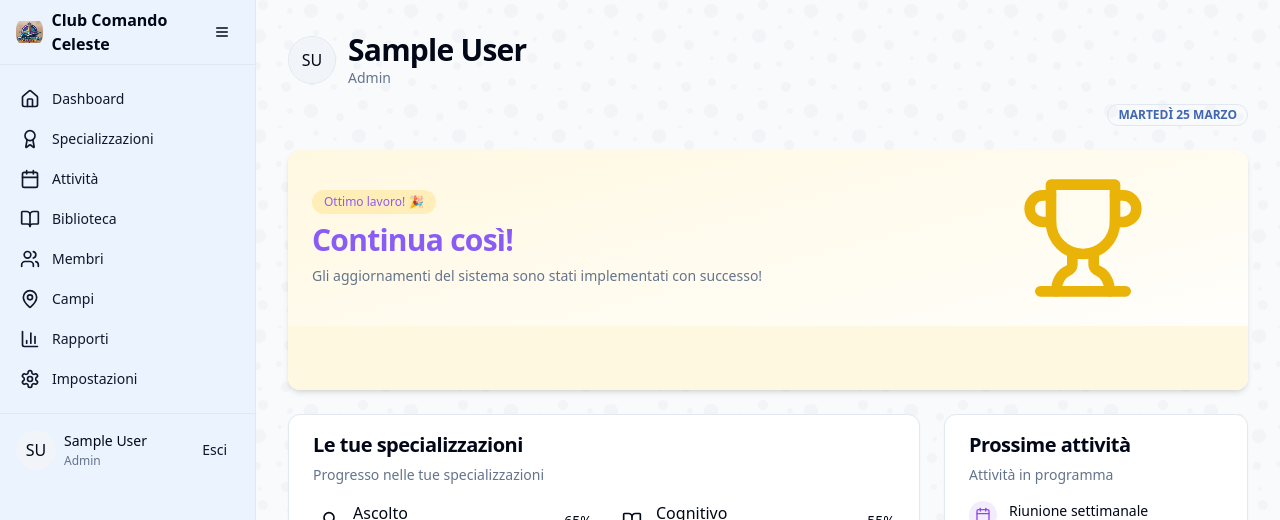
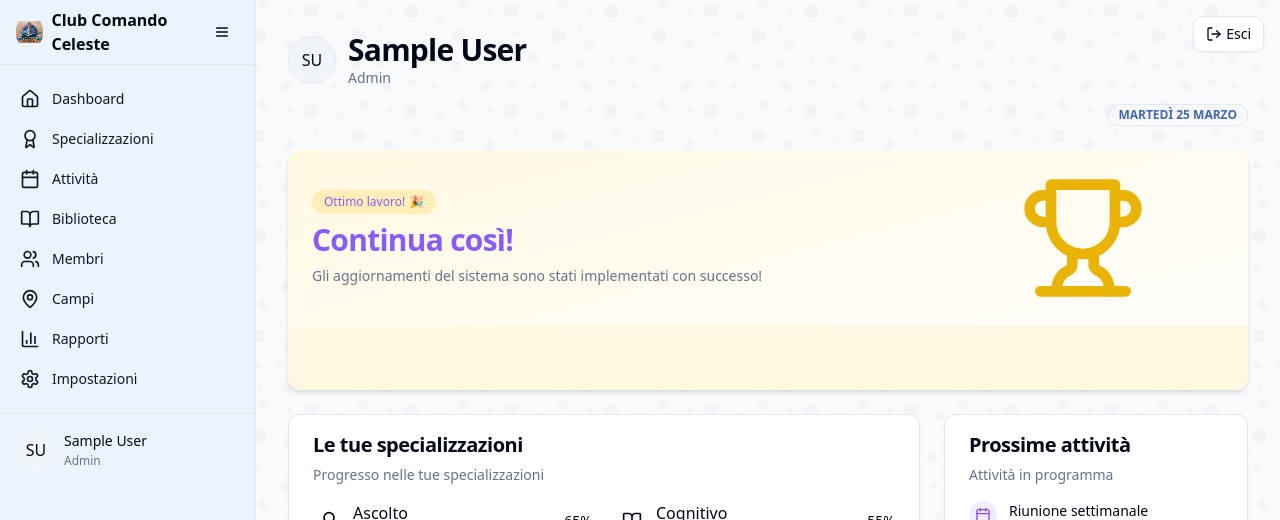
Before and after one commit to helpdesk270/scoutmanagers, a React (Vite) app: page / in a window 1280 px wide. Shown: the top 520 px of the page. Built offline with nearby package versions, Linux system fonts and the light colour scheme; sample sign-in values are in the browser's storage.

Commit message:
Fix: Logout button position
Move the logout button to the top right corner.

```diff
--- a/src/components/Sidebar.tsx
+++ b/src/components/Sidebar.tsx
@@ -1,4 +1,3 @@
-
 import React, { useState, useEffect } from "react";
 import { Link, useLocation } from "react-router-dom";
 import { useAuth } from "@/context/AuthContext";
@@ -167,10 +166,9 @@ const Sidebar: React.FC<SidebarProps> = ({ children }) => {
         <div className="p-4">
           {user && (
             <div className={cn(
-              "flex items-center justify-between",
+              "flex items-center",
               collapsed ? "flex-col space-y-4" : "space-x-2"
             )}>
-              <div className={cn("flex items-center", collapsed ? "flex-col" : "space-x-2")}>
               <Avatar>
                 <AvatarImage src={user.avatarUrl} />
                 <AvatarFallback>{getInitials(user.name)}</AvatarFallback>
@@ -182,15 +180,6 @@ const Sidebar: React.FC<SidebarProps> = ({ children }) => {
                 </div>
               )}
             </div>
-              <Button
-                variant="ghost"
-                size={collapsed ? "icon" : "sm"}
-                onClick={logout}
-                className="text-sidebar-foreground hover:bg-sidebar-accent hover:text-sidebar-accent-foreground"
-              >
-                {collapsed ? <LogOut className="h-4 w-4" /> : "Esci"}
-              </Button>
-            </div>
           )}
         </div>
       </aside>
@@ -201,9 +190,22 @@ const Sidebar: React.FC<SidebarProps> = ({ children }) => {
           "pl-0" // No padding on mobile
         )}
       >
+        {user && (
+          <div className="fixed top-4 right-4 z-30">
+            <Button
+              variant="outline"
+              size="sm"
+              onClick={logout}
+              className="flex items-center gap-1 bg-white shadow-sm"
+            >
+              <LogOut className="h-4 w-4" />
+              <span className="hidden sm:inline">Esci</span>
+            </Button>
+          </div>
+        )}
+
         <main className="flex-1 pb-16 md:pb-0">{children}</main>
 
-        {/* Mobile bottom navigation */}
         {isMobile && <MobileNavigation />}
       </div>
     </div>
```
Lines whose indentation alone changed are shown as unchanged.
